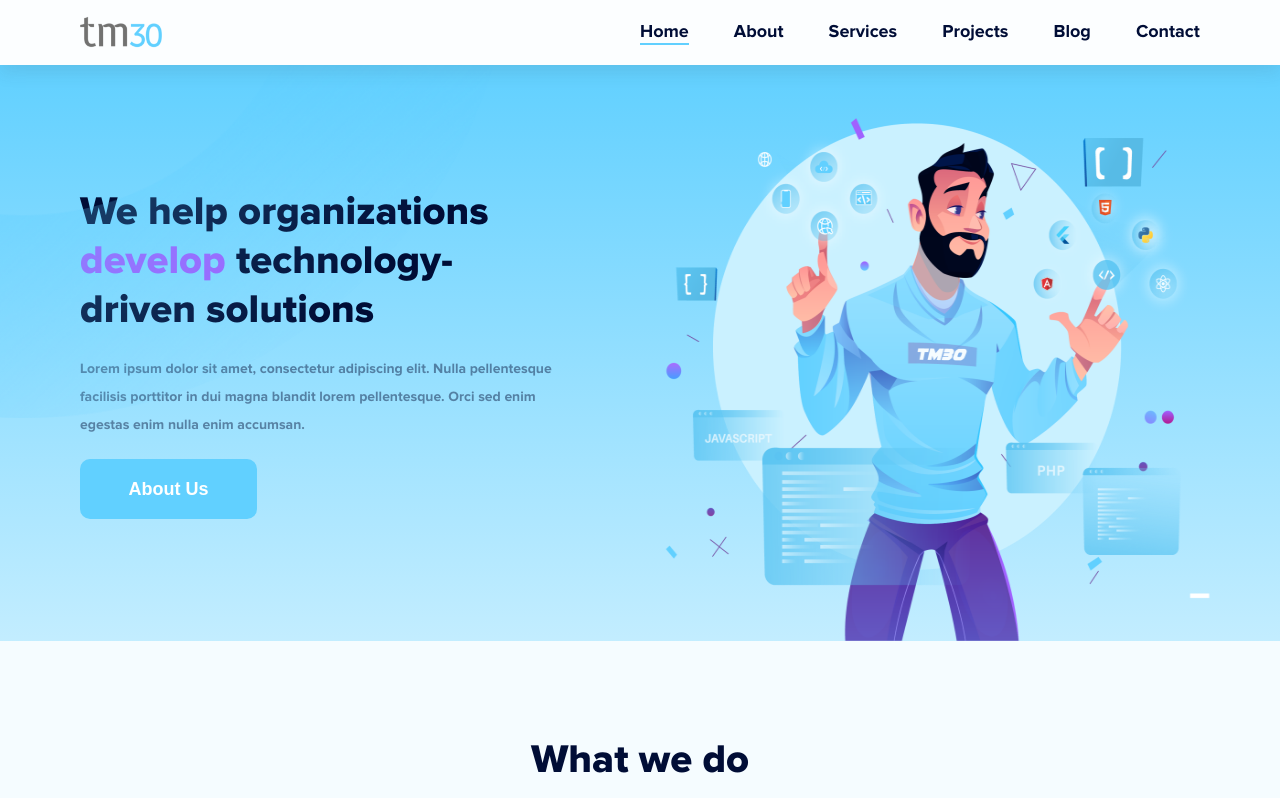
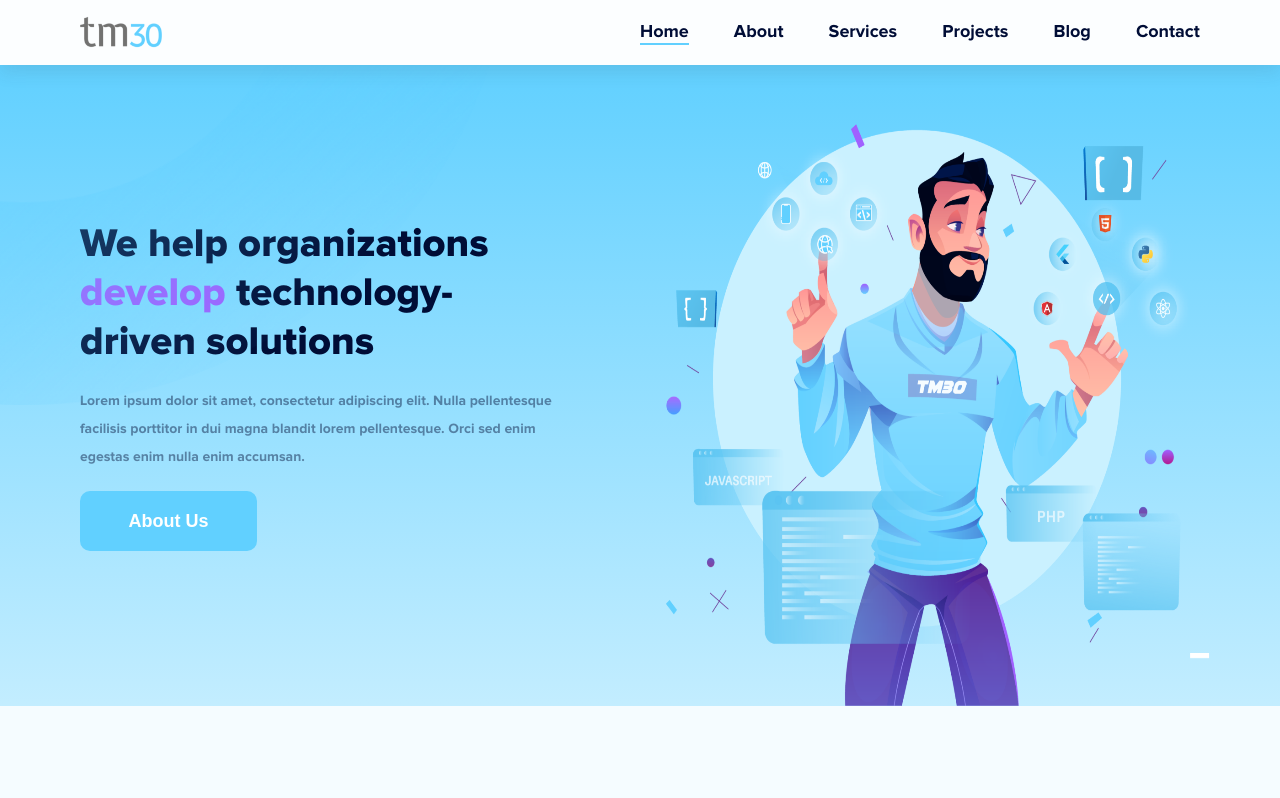
Before and after one commit to OloriAsabi/tm30-website, a React (Create React App) app: page /home in a window 1280 px wide. Shown: the top 798 px of the page. Built offline with nearby package versions, Linux system fonts and the light colour scheme.

Commit message:
fixed errors with hero section

```diff
--- a/src/pages/Home.tsx
+++ b/src/pages/Home.tsx
@@ -494,7 +494,7 @@ Home.Wrapper = styled.div`
     display: flex;
     justify-content: space-between;
     .text {
-      width: 45%;
+      /* width: 45%; */
       align-self: center;
       padding-left: 8rem;
       h1 {
@@ -515,7 +515,7 @@ Home.Wrapper = styled.div`
       }
     }
     .hero-bg {
-      height: 576px;
+      height: 641px;
       width: 56%;
     }
   }
```
